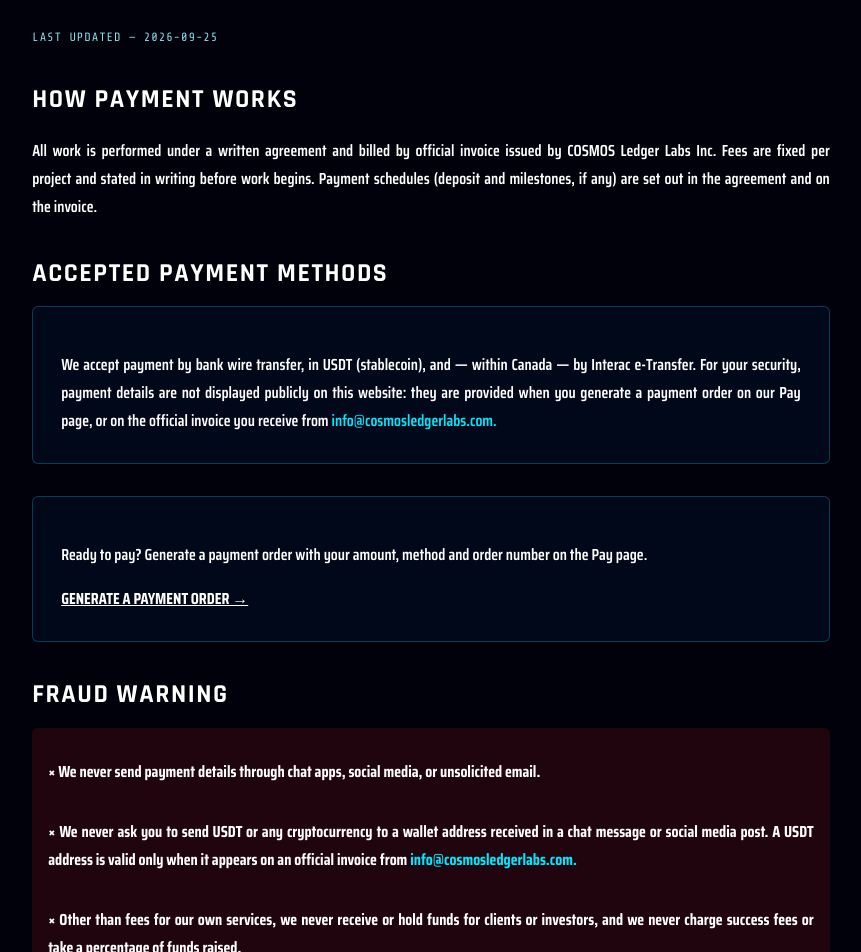
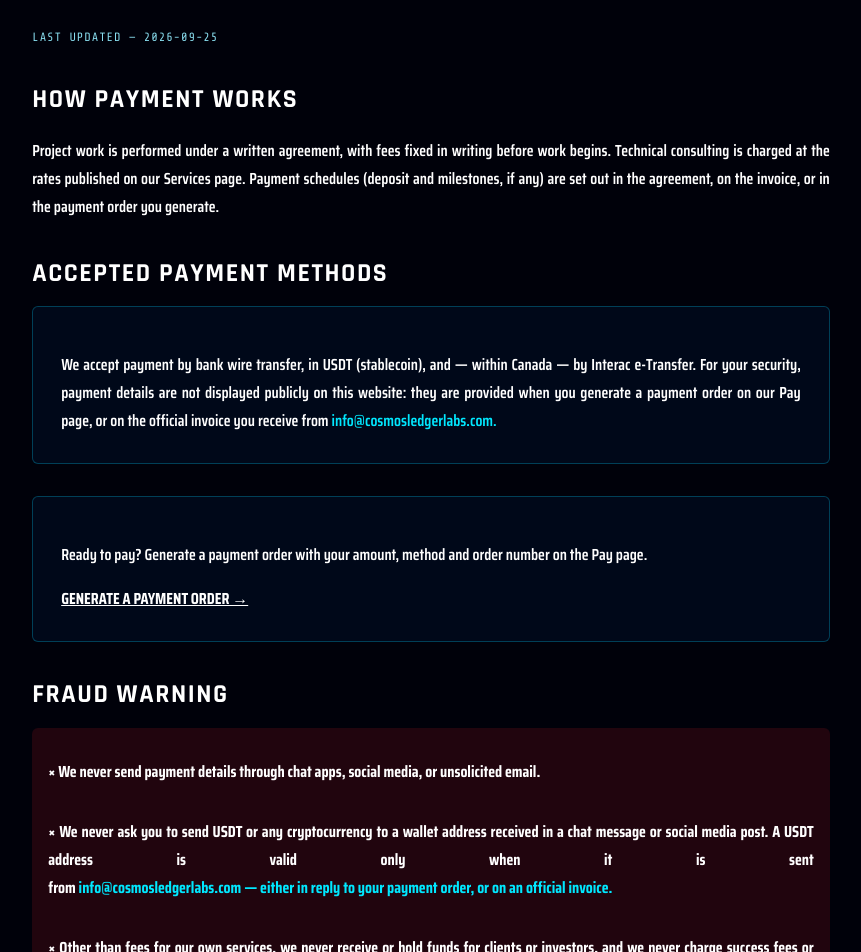
Before and after one commit to cosmosledgerlabs/cosmosledgerlabs-website, a Next.js app: page /payment in a window 1280 px wide. Shown: the part 160-1112 px from the top of the page, without its empty margins (209-1070 px from the left). Built offline with nearby package versions, Linux system fonts and the light colour scheme; no server answers; a web font is replaced by a local one.

Commit message:
Update payment information and security warnings

```diff
--- a/pages/payment.js
+++ b/pages/payment.js
@@ -18,8 +18,8 @@ const SECTIONS = [
     h: { en: 'HOW PAYMENT WORKS', zh: '付款方式說明' },
     body: [
       {
-        en: 'All work is performed under a written agreement and billed by official invoice issued by COSMOS Ledger Labs Inc. Fees are fixed per project and stated in writing before work begins. Payment schedules (deposit and milestones, if any) are set out in the agreement and on the invoice.',
-        zh: '所有工作均依據書面協議執行，並由 COSMOS Ledger Labs Inc. 開立正式發票收款。費用依專案固定計算，並於開工前以書面確認。付款時程（如有訂金與里程碑付款）以協議及發票所載為準。',
+        en: 'Project work is performed under a written agreement, with fees fixed in writing before work begins. Technical consulting is charged at the rates published on our Services page. Payment schedules (deposit and milestones, if any) are set out in the agreement, on the invoice, or in the payment order you generate.',
+        zh: '專案工作依書面協議執行，費用於開工前以書面固定。技術諮詢依服務頁面公布的價格收費。付款時程（訂金與里程碑，如有）列於協議、發票或您產生的付款訂單中。',
       },
     ],
   },
@@ -41,8 +41,8 @@ const NEVER = [
     zh: '我們絕不會透過聊天軟體、社群媒體或未經預期的電子郵件傳送付款資料。',
   },
   {
-    en: 'We never ask you to send USDT or any cryptocurrency to a wallet address received in a chat message or social media post. A USDT address is valid only when it appears on an official invoice from\ninfo@cosmosledgerlabs.com.',
-    zh: '我們絕不會要求您將 USDT 或任何加密貨幣轉入以聊天訊息或社群貼文提供的錢包地址。USDT 收款地址僅在 info@cosmosledgerlabs.com 寄出的正式發票上載明方為有效。',
+    en: 'We never ask you to send USDT or any cryptocurrency to a wallet address received in a chat message or social media post. A USDT address is valid only when it is sent from\ninfo@cosmosledgerlabs.com — either in reply to your payment order, or on an official invoice.',
+    zh: '我們絕不會要求您將 USDT 或任何加密貨幣轉至聊天訊息或社群貼文中取得的錢包地址。USDT 地址僅在由 info@cosmosledgerlabs.com 發出時有效——無論是回覆您的付款訂單，或列於正式發票上。',
   },
   {
     en: 'Other than fees for our own services, we never receive or hold funds for clients or investors, and we never charge success fees or take a percentage of funds raised.',
```
